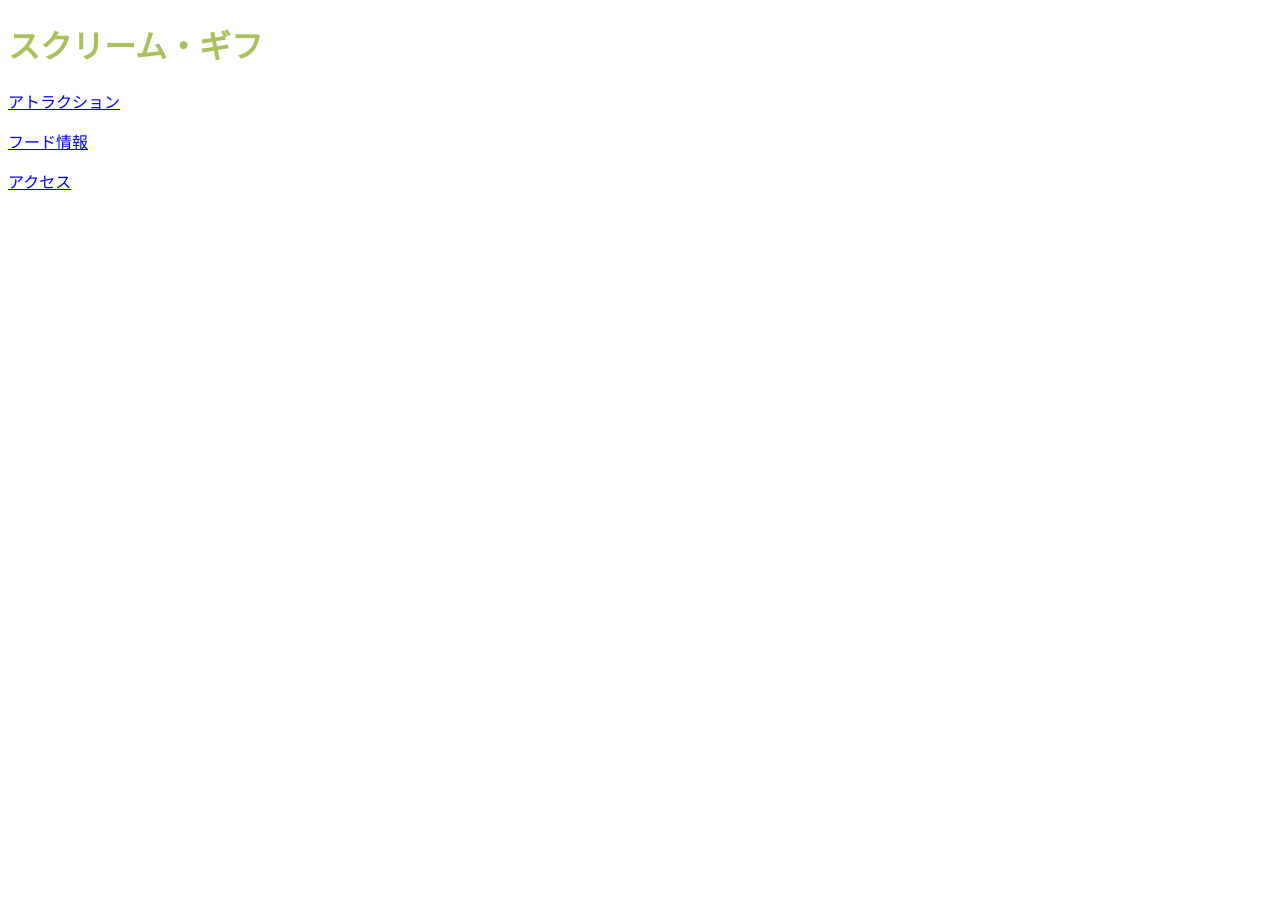
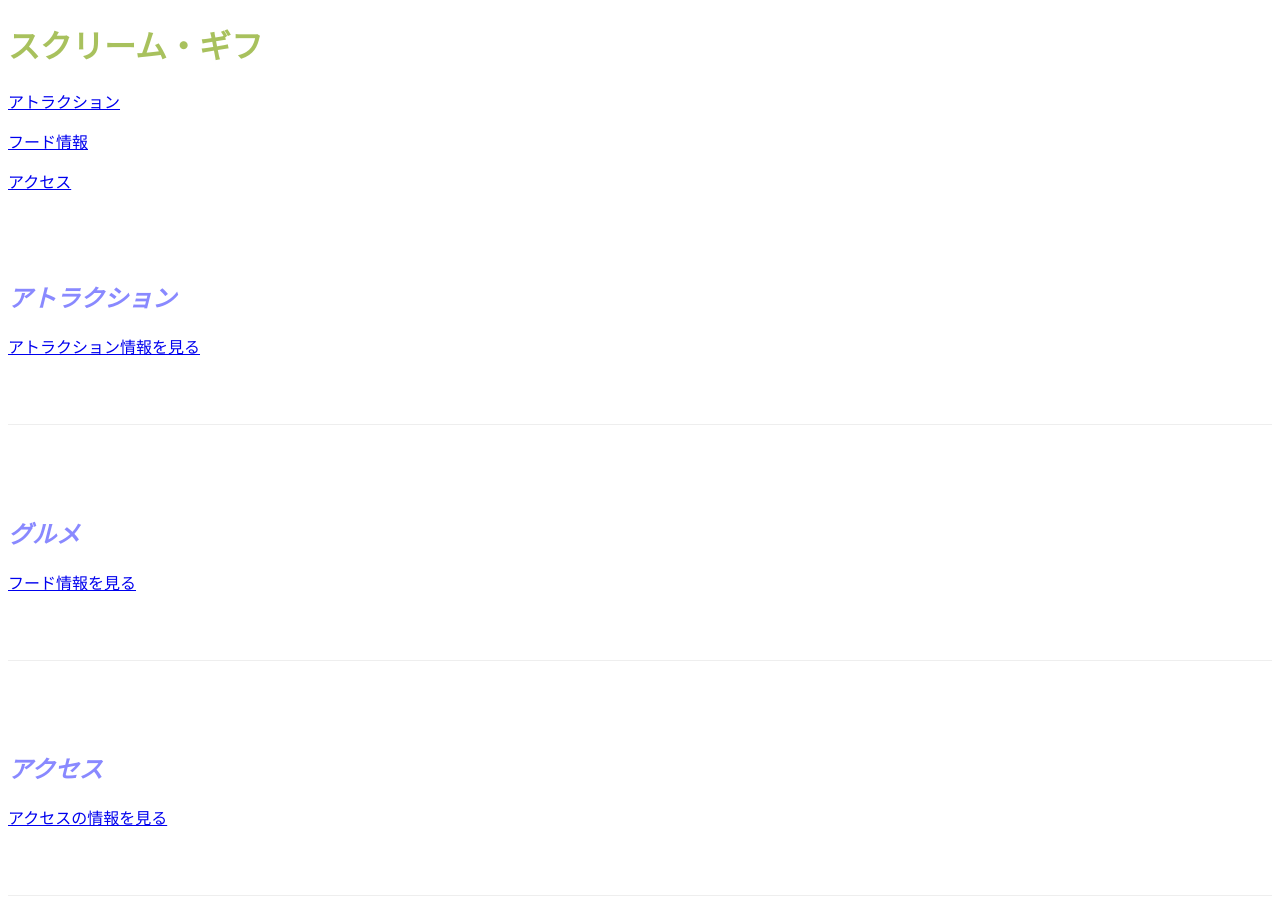
Before and after one commit to s1f10250084/team-project, a plain HTML site: page index.html in a window 1280 px wide. Before the commit the page ends 800 px from the top, so only its background shows below. Drawn offline with Linux system fonts and the light colour scheme.

Commit message:
index 見やすくした

```diff
--- a/css/index.css
+++ b/css/index.css
@@ -1,3 +1,16 @@
-h1{
-    color:#8a2b;
+html {
+    scroll-behavior: smooth;
 }
+
+h1 {
+    color: #8a2b;
+}
+section {
+    padding: 50px 0;
+    margin-bottom: 20px;
+    border-bottom: 1px solid #eee;
+}
+h2{
+    font-style: italic;
+    color: #8989ff;
+}
--- a/index.html
+++ b/index.html
@@ -8,11 +8,26 @@
 </head>
 <body>
     <h1>スクリーム・ギフ</h1>
-    <p><a
-    href="attraction.html">アトラクション</a></p>
-    <p><a
-    href="food.html">フード情報</a></p>
-    <p><a
-    href="access.html">アクセス</a></p>
+
+    <p><a href="#attraction">アトラクション</a></p>
+    <p><a href="#food">フード情報</a></p>
+    <p><a href="#access">アクセス</a></p>
+
+    <section id="attraction">
+        <h2>アトラクション</h2>
+        <p><a href="attraction.html">アトラクション情報を見る</a></p>
+    </section>
+
+    <section id="food">
+        <h2>グルメ</h2>
+        <p><a href="food.html">フード情報を見る</a></p>
+    </section>
+
+    <section id="access">
+        <h2>アクセス</h2>
+
+        <p><a href="access.html">アクセスの情報を見る</a></p>
+    </section>
+
 </body>
 </html>
```
